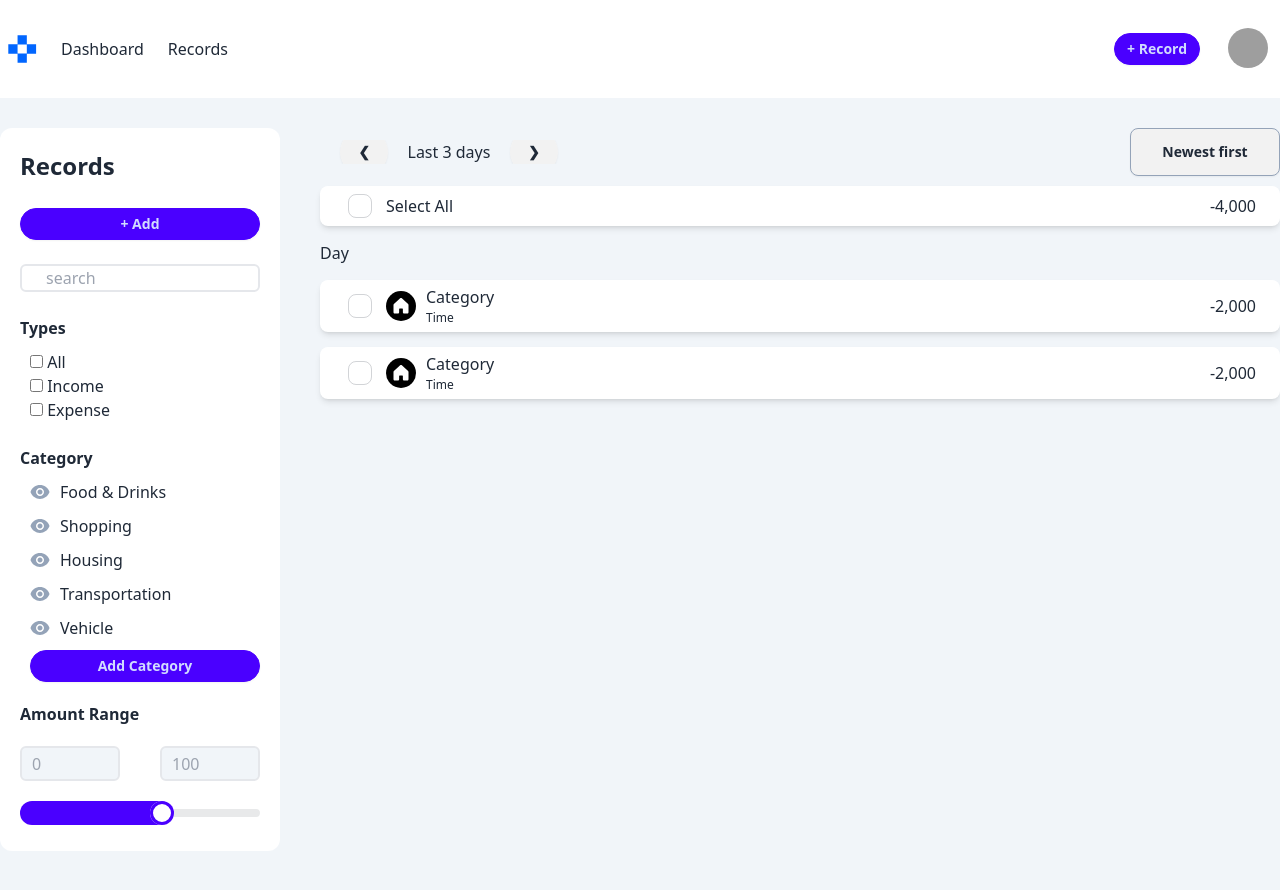
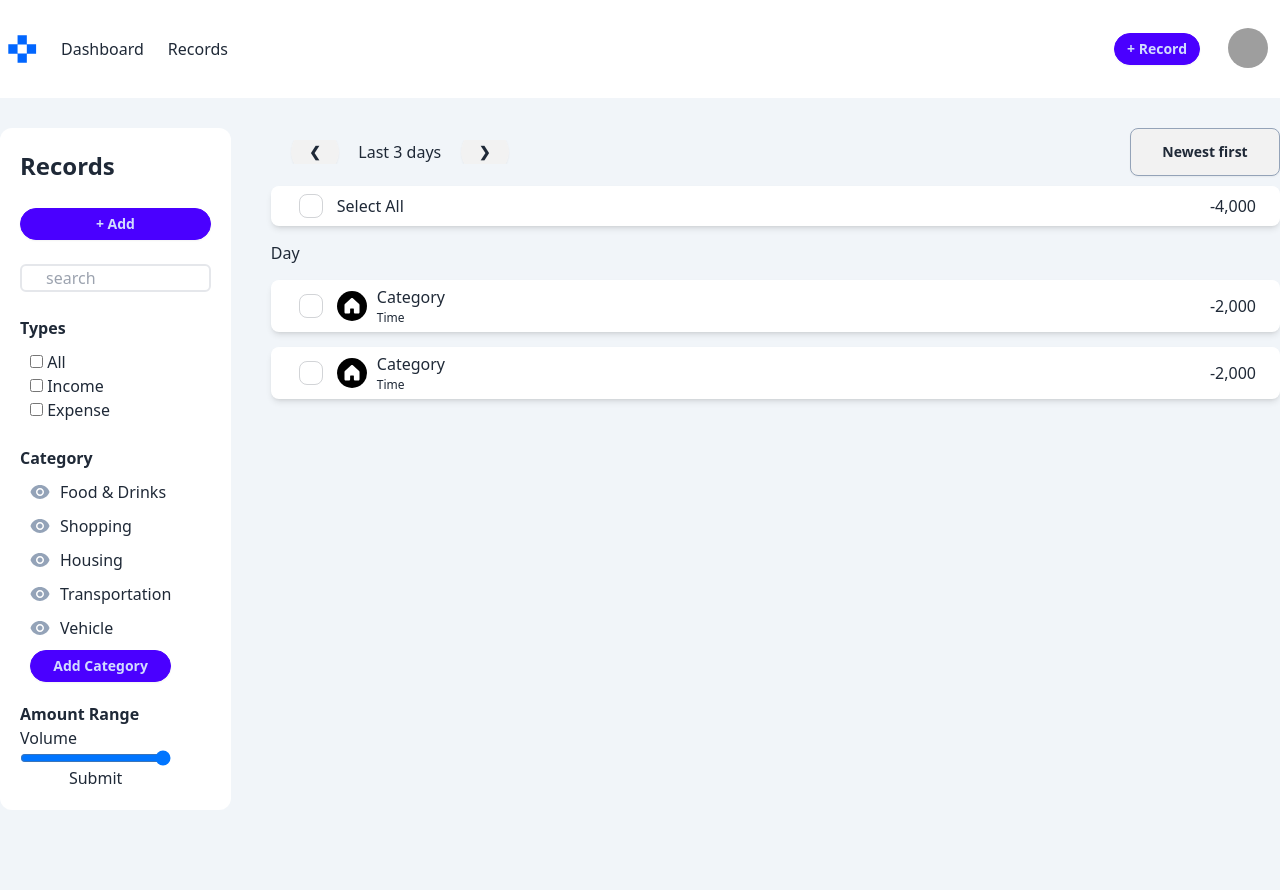
Before and after one commit to Leap-1f/Zaya-expense-tracker, a Next.js app in the folder front-end/: page /records in a window 1280 px wide. Shown: the top 890 px of the page. Built offline with nearby package versions, Linux system fonts and the light colour scheme; grey boxes are pictures that could not be loaded.

Commit message:
banchgui push

```diff
--- a/front-end/src/components/CategoryModal.jsx
+++ b/front-end/src/components/CategoryModal.jsx
@@ -1,7 +1,7 @@
 export const AddCategory = () => {
   return (
     <div className="modal" role="dialog">
-      <div className="modal-box min-w-[494px]">
+      <div className="modal-box min-w-[792px] h-fit">
         <form method="dialog">
           <label
             htmlFor="my_modal_5"
@@ -10,10 +10,22 @@ export const AddCategory = () => {
             ✕
           </label>
         </form>
+        <h3 className="font-bold text-lg">Add Record</h3>
+        <div className="*:w-1/2 flex">
+          <div className="p-[24px] flex flex-col gap-[20px]">
+            <div className="relative w-[full] h-10">
+              <div className="bg-[#e4e4e4] w-full h-full rounded-full"></div>
+              <div className="absolute top-0 left-0 z-1 w-full h-full"></div>
+            </div>
 
-        <h3 className="font-bold text-lg">Add Category</h3>
-
-        <div className="modal-action"></div>
+            <div className="">
+              <div className="input input-bordered flex flex-col p-1 h-auto gap-2 bg-slate-200">
+                <label className="text-gray-700">Amount</label>
+                <input className="" type="text" placeholder="₮ 0.00" />
+              </div>
+            </div>
+          </div>
+        </div>
       </div>
     </div>
   );
--- a/front-end/src/components/records/records.jsx
+++ b/front-end/src/components/records/records.jsx
@@ -62,14 +62,13 @@ export const Records = () => {
           </label>
         </div>
         <div className="font-bold pt-[20px]">Amount Range</div>
+        <form action="" className="flex flex-col">
+          <label htmlFor="vol">Volume</label>
+          <input type="range" id="vol" name="vol" min="0" max="50" />
+          <input type="submit" />
+        </form>
 
-        {/* <form action="/action_page.php">
-          <label for="vol">Volume (between 0 and 50):</label>
-          <input type="range" id="vol" name="vol" min="0" max="50">
-          <input type="submit">
-        </form> */}
-
-        <div className="w-full flex gap-[40px] pt-[20px] pb-[20px]">
+        {/* <div className="w-full flex gap-[40px] pt-[20px] pb-[20px]">
           <input
             type="number"
             placeholder="0"
@@ -87,7 +86,7 @@ export const Records = () => {
           max="100"
           value="60"
           className="range range-primary"
-        />
+        /> */}
       </div>
     </div>
   );
```
